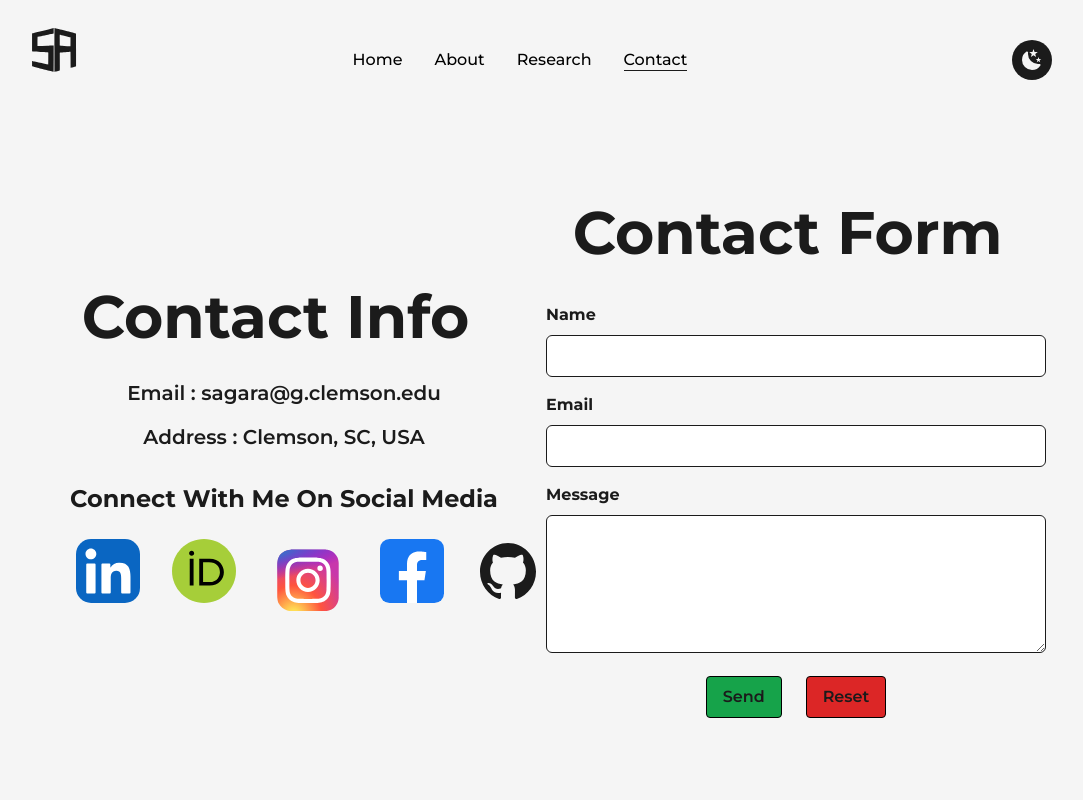
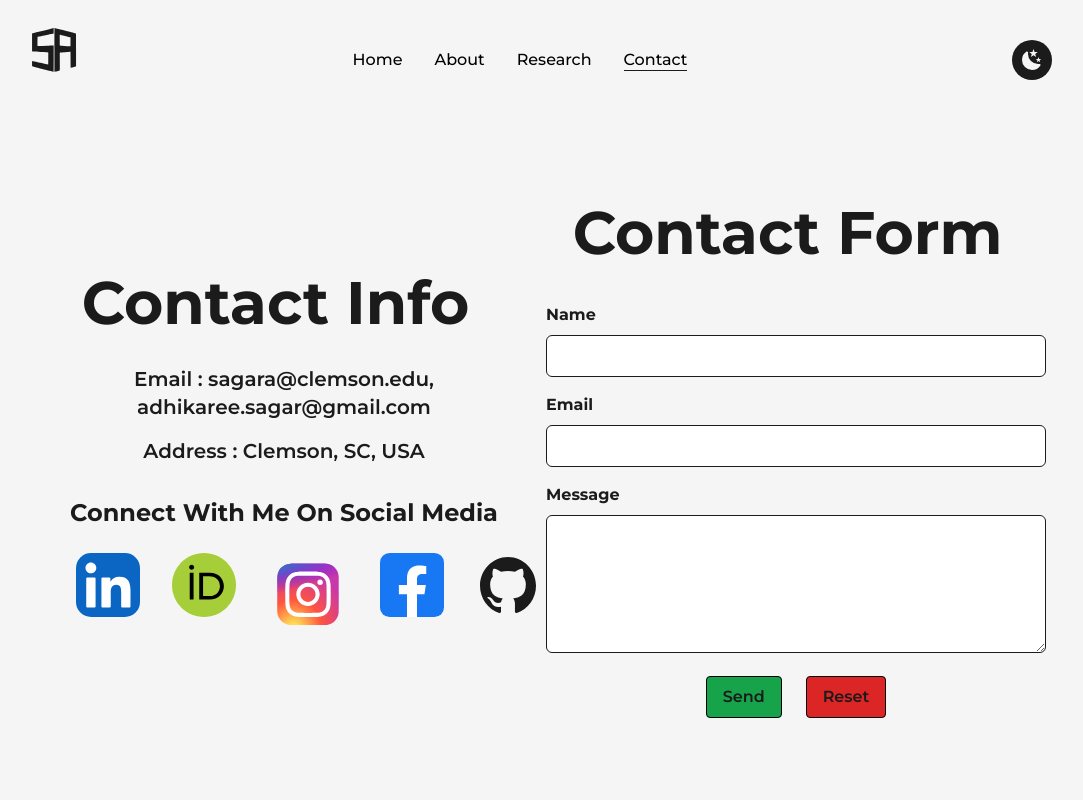
Before and after one commit to KshitijAdhikaree/sagar-portfolio, a Next.js app: page /contact in a window 1280 px wide. Shown: the top 800 px of the page, without its empty margins (100-1183 px from the left). Built offline with nearby package versions, Linux system fonts and the light colour scheme.

Commit message:
update resume target to blank

```diff
--- a/src/pages/about.js
+++ b/src/pages/about.js
@@ -44,12 +44,11 @@ const about = () => {
                   className="flex items-center bg-dark text-light p-2.5 px-6 rounded-lg text-lg font-semibold
                   hover:bg-light hover:text-dark border-2 border-solid border-transparent hover:border-dark
                   dark:text-dark dark:bg-light dark:hover:border-light dark:hover:bg-dark dark:hover:text-light md:p-2 md:px-4 md:text-base"
-                  download={true}
                 >
                   Resume <LinkArrow className={"w-6 ml-1"} />
                 </Link>
                 <Link
-                  href="https://mail.google.com/mail/u/0/?view=cm&fs=1&tf=1&to=adhikaree.sagar@gmail.com&subject=Unable%20to%20reach%20you&body=Hello%2C%0A%0AI%20tried%20contacting%20you%20today%20but%20you%20seem%20to%20have%20missed%20my%20call.%20%0A%0APlease%20return%20my%20call%20as%20soon%20as%20you%E2%80%99re%20available.%20%0A%0AIn%20any%20case%2C%20I%20will%20try%20ringing%20you%20at%20a%20later%20time.%0A%0A%0ATy%2C%0A%0A%0A%0A"
+                  href="https://mail.google.com/mail/u/0/?view=cm&fs=1&tf=1&to=adhikaree.sagar@gmail.com"
                   target={"_blank"}
                   className="ml-4 text-lg font-medium capitalize text-dark underline dark:text-light md:text-base xs:ml-0"
                 >
@@ -57,7 +56,6 @@ const about = () => {
                 </Link>
               </div>
             </div>
-
             <div className="w-1/2 flex flex-col items-center self-center lg:w-full lg:text-center sm:mt-4">
               <AnimatedText
                 text="About Me"
--- a/src/pages/contact.js
+++ b/src/pages/contact.js
@@ -63,8 +63,9 @@ function Contact() {
                 />
               </div>
               <div className="text-xl mt-6 text-center font-semibold sm:text-base">
-                <h1 className="mb-4">Email : sagara@g.clemson.edu</h1>
-                {/* <h1 className='mb-4'>Phone : (+1) (864) ___-____</h1> */}
+                <h1 className="mb-4">Email : sagara@clemson.edu, adhikaree.sagar@gmail.com</h1>
+
+
                 <h1 className="mb-8">Address : Clemson, SC, USA</h1>
               </div>
               <div className="">
```
